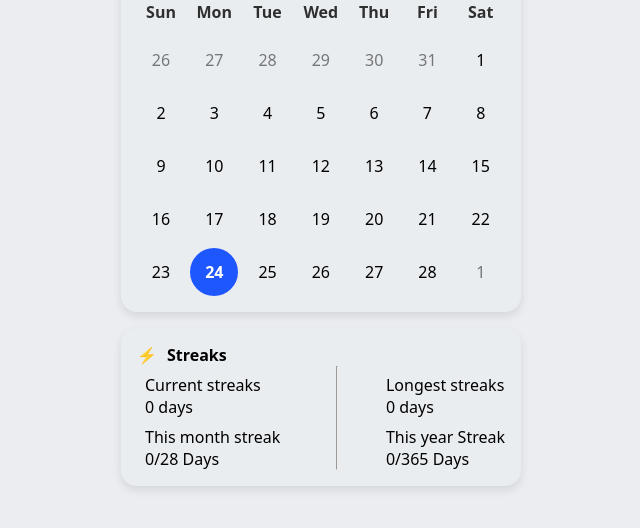
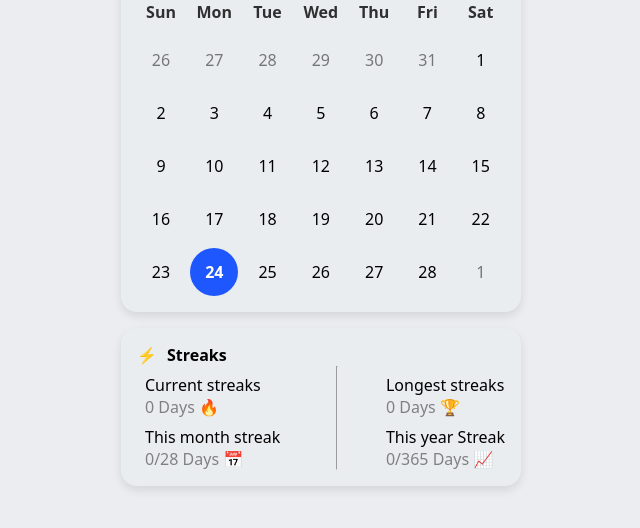
Before and after one commit to thehassanshaikh/Progress-Tracker, a plain HTML site: page index.html in a window 1280 px wide. Shown: the part 192-720 px from the top of the page, without its empty margins (319-959 px from the left). Drawn offline with Linux system fonts and the light colour scheme.

Commit message:
added icon on data

```diff
--- a/index.html
+++ b/index.html
@@ -49,22 +49,22 @@
             <div class="current-streak-con">
                 <div class="current-streak">
                     <p>Current streaks</p>
-                    <p id="current-streak">15 <span>Days</span></p>
+                    <p id="current-streak" class="text-grey">15 <span>Days</span></p>
                 </div>
                 <div class="this-month-streak">
                     <p>This month streak</p>
-                    <p id="this-month-count">15/31 <span>Days</span></p>
+                    <p id="this-month-count" class="text-grey">15/31 <span>Days</span></p>
                 </div>
             </div>
             <hr>
             <div class="longest-streak-con">
                 <div class="current-streak">
                     <p>Longest streaks</p>
-                    <p id="longest-streak">15 <span>Days</span></p>
+                    <p id="longest-streak" class="text-grey">15 <span>Days</span></p>
                 </div>
                 <div class="this-month-streak">
                     <p>This year Streak</p>
-                    <p id="this-year-count">15/31 <span>Days</span></p>
+                    <p id="this-year-count" class="text-grey">15/31 <span>Days</span></p>
                 </div>
             </div>
         </div>
--- a/script.js
+++ b/script.js
@@ -136,8 +136,8 @@ function updateStreaks() {
     longestStreak = currentStreak;
   }
 
-  currentStreakElement.textContent = `${currentStreak} days`;
-  longestStreakElement.textContent = `${longestStreak} days`;
+  currentStreakElement.textContent = `${currentStreak} Days 🔥`;
+  longestStreakElement.textContent = `${longestStreak} Days 🏆`;
 
   // Calculate and update this month's count
   updateThisMonthCount();
@@ -155,7 +155,7 @@ function updateThisMonthCount() {
   let markedDays = selectedDates[monthKey] ? selectedDates[monthKey].length : 0;
   let totalDays = new Date(year, month + 1, 0).getDate();
 
-  thisMonthCountElement.textContent = `${markedDays}/${totalDays} Days`;
+  thisMonthCountElement.textContent = `${markedDays}/${totalDays} Days 📅`;
 }
 
 // Function to update this year's count
@@ -172,7 +172,7 @@ function updateThisYearCount() {
     }
   }
 
-  thisYearCountElement.textContent = `${markedDays}/${totalDays} Days`;
+  thisYearCountElement.textContent = `${markedDays}/${totalDays} Days 📈`;
 }
 
 // Helper function to check if a year is a leap year
--- a/style.css
+++ b/style.css
@@ -194,3 +194,7 @@ p.streaks-title {
 .current-streak span, .this-month-streak span {
   font-size: 0.8rem;
 }
+
+.text-grey{
+  color: grey;
+}
```
